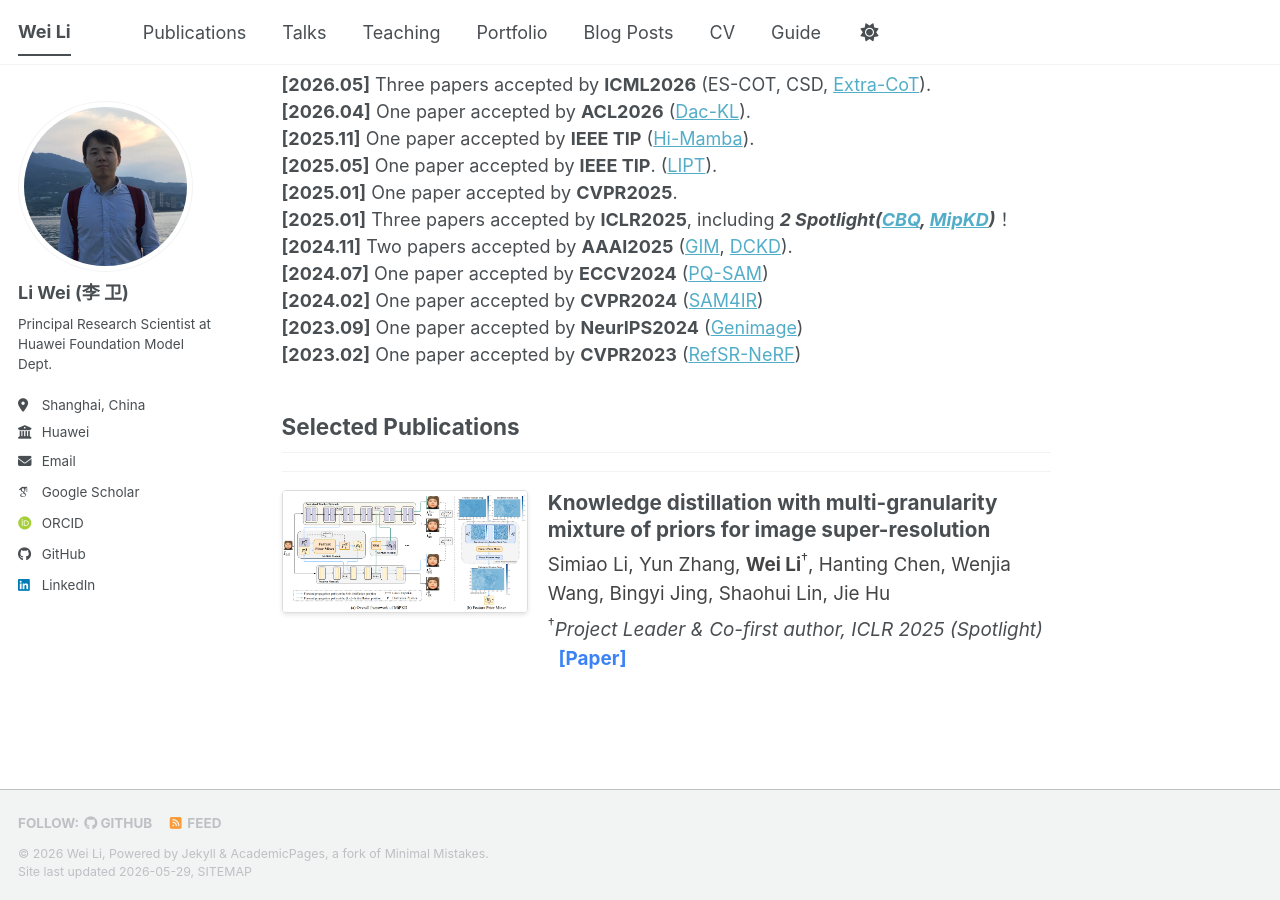
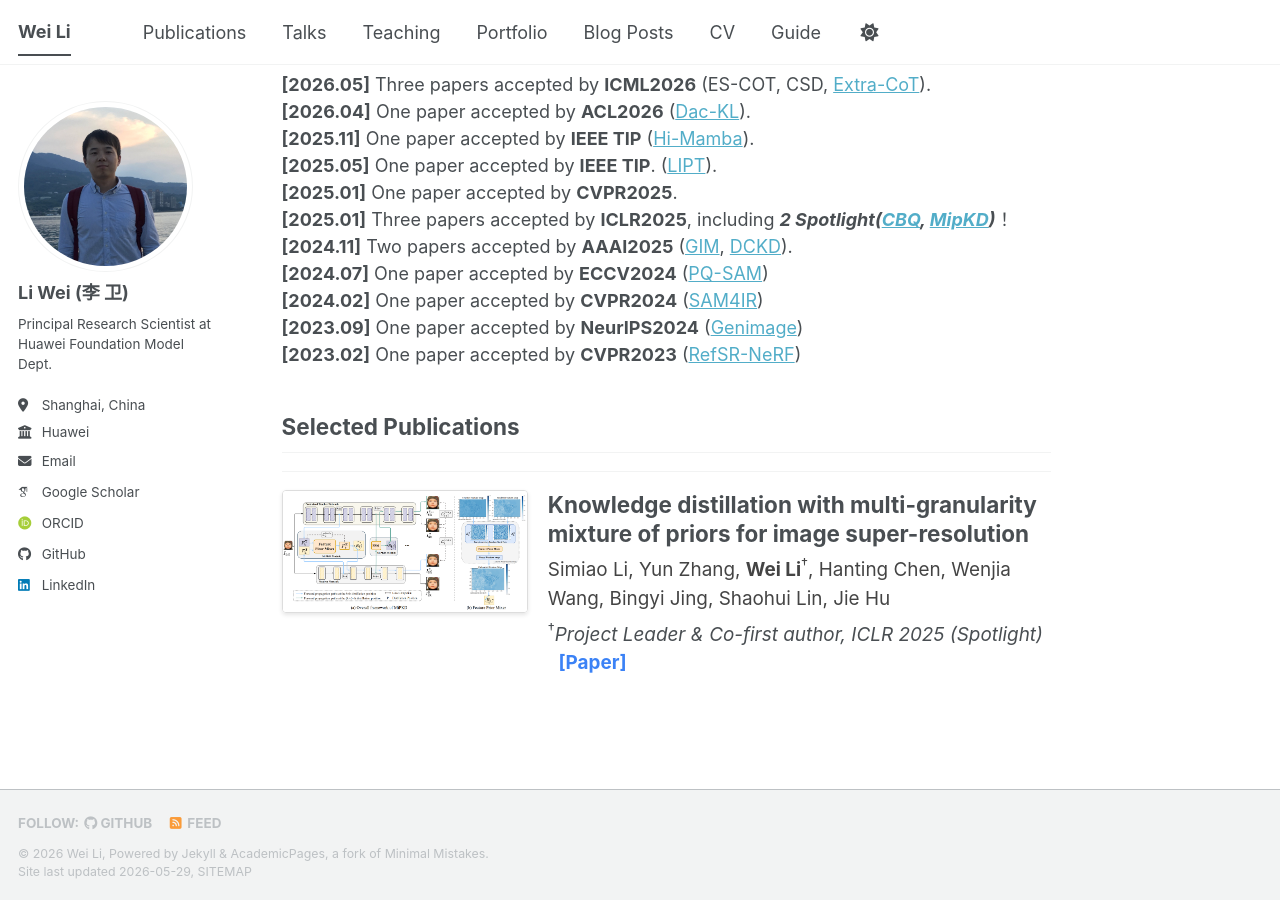
Before and after one commit to WeiLi-THU/WeiLi-THU.github.io, a Jekyll site: the page built from _pages/about.md, in a window 1280 px wide and 900 px high, scrolled down 728 px. Built offline with Jekyll 4.4.1, drawn with Linux system fonts in a browser that asks for light colours; some web fonts are replaced; a script bundle is joined from its source files by our own code; library files that are not in the unit come from our copies.

Commit message:
Update about.md

```diff
--- a/_pages/about.md
+++ b/_pages/about.md
@@ -42,8 +42,8 @@ Driven by a passion for bridging cutting-edge algorithms with strict hardware co
   </div>
   <!-- 右侧文字区域 -->
   <div style="flex: 1;">
-    <h3 style="margin-top: 0; margin-bottom: 8px; font-size: 1.15em; line-height: 1.3;">
-      <strong>Knowledge distillation with multi-granularity mixture of priors for image super-resolution</strong>
+    <h3 style="margin-top: 0; margin-bottom: 8px; font-size: 1.25em; line-height: 1.3;">
+      Knowledge distillation with multi-granularity mixture of priors for image super-resolution
     </h3>
     <p style="margin: 0; font-size: 1.05em; color: #444;">
       Simiao Li, Yun Zhang, <strong>Wei Li</strong><sup>&dagger;</sup>, Hanting Chen, Wenjia Wang, Bingyi Jing, Shaohui Lin, Jie Hu
```
